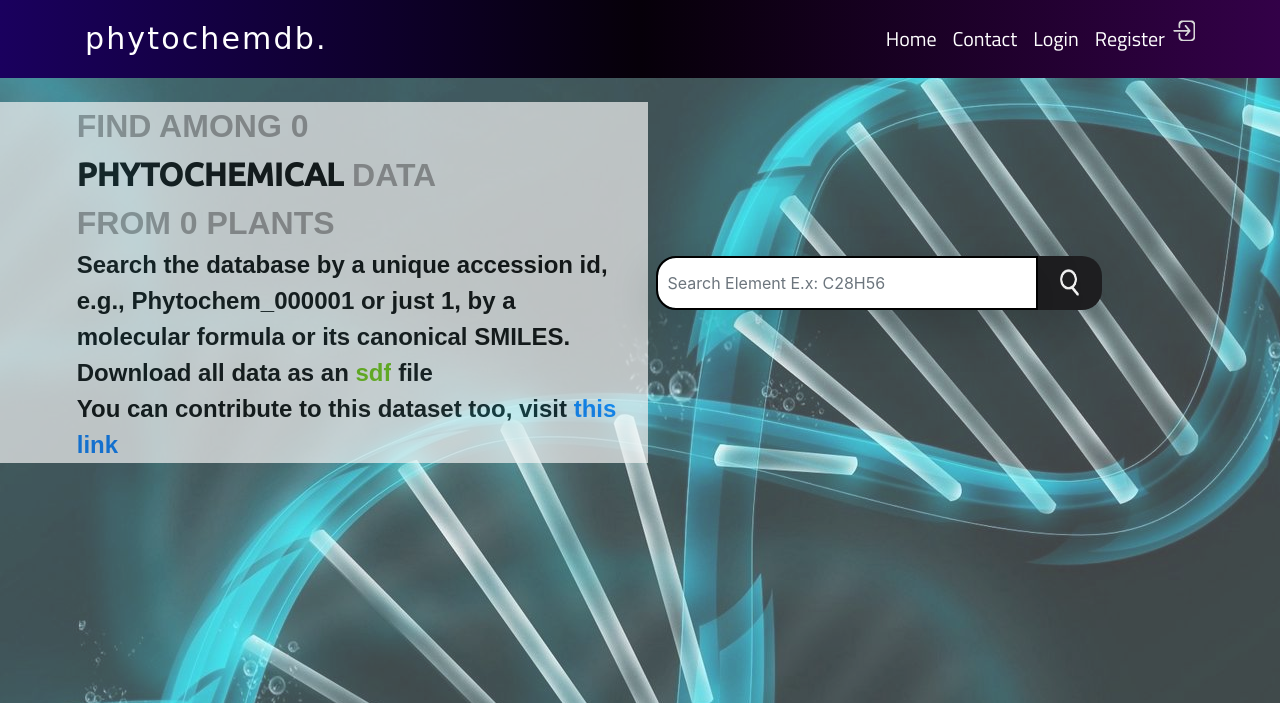
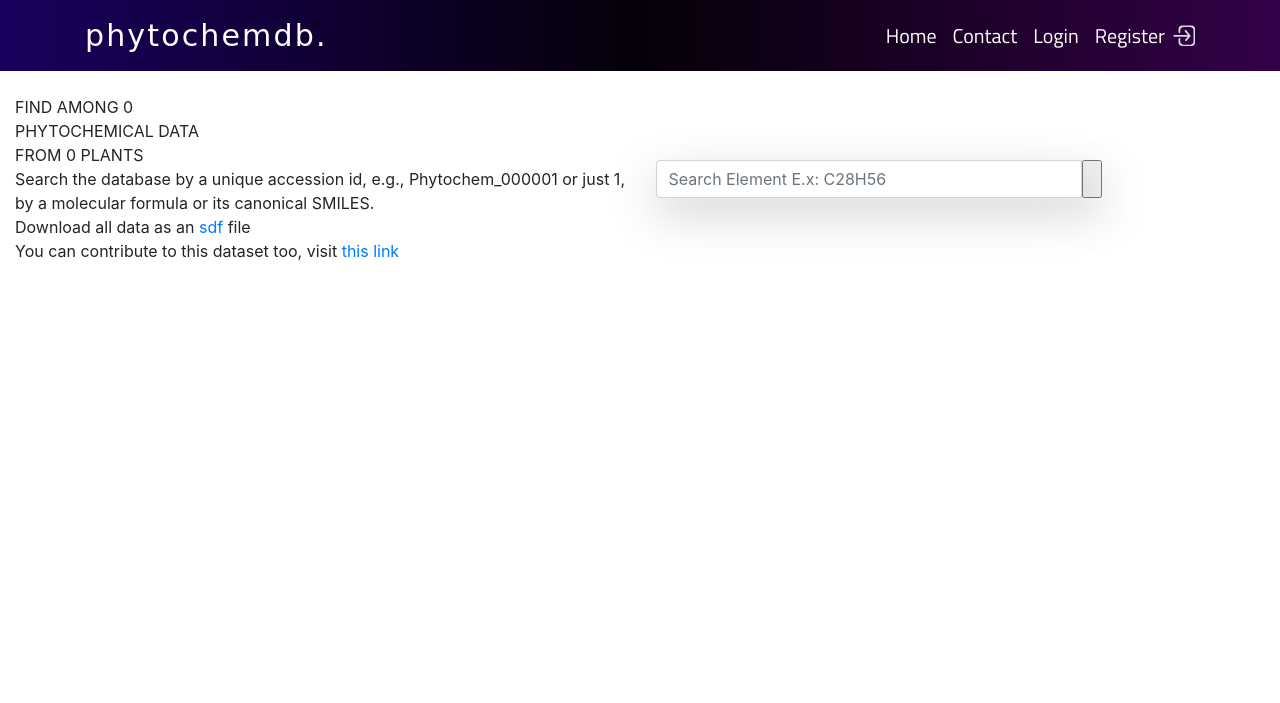
Before and after one commit to ahadsheikh/PhytoChem, a Django app: page / in a window 1280 px wide. Shown: the top 703 px of the page. Run offline with Django 3.2, Linux system fonts and the light colour scheme; data that the repository does not hold is empty; some libraries are stand-ins or nearby versions; some web fonts are replaced.

Commit message:
Added a New style File

```diff
--- a/main/static/main/CSS/style.css
+++ b/main/static/main/CSS/style.css
@@ -1,89 +1,7 @@
-.nav-link {
-    font-family: Roboto, cursive;
-    font-weight: 500;
-    text-transform: uppercase;
-    padding: 1rem;
-    color: black;
-}
-
-/* the sdf link text on homepage */
-.sdf {
-    background-color: #65BF02;
-    -webkit-background-clip: text;
-    -webkit-text-fill-color: transparent;
-    background-clip: text;
-    text-shadow: #1E1E20;
-}
-
-/* home page texts */
-.details {
-    padding-left: 10%;
-    font-size: 1.5rem;
-    font-weight: bold;
-    color: black;
-    font-family: Arial, Helvetica, sans-serif;
-    text-shadow: #1E1E20;
-}
-
-.intro {
-    padding-left: 10%;
-    font-size: 2rem;
-    font-weight: bold;
-    color: #9c9797;
-    font-family: Arial, Helvetica, sans-serif;
-    text-shadow: #1E1E20;
-}
-
-/* the colored phytochem text in homepage */
-.phytochem {
-    color: black;
-    font-family: Ubuntu, sans-serif;
-}
-
-/* texts in homepage */
-.site-title {
-    text-wrap: normal;
-    background-color: #f3f3f3;
-    opacity: 0.7;
-}
-
-/* home page background */
-.site-main::after {
-    content: "";
-    background: url("../images/bg.jpg") no-repeat center center;
-    opacity: 0.75;
-    top: 0;
-    left: 0;
-    bottom: 0;
-    right: 0;
-    position: absolute;
-    z-index: -1;
-}
-
-/* search text */
-.search {
-    padding: 0 10px;
-    font-size: 16px;
-    height: 54px;
-    border: 2px solid black;
-    border-radius: 20px 0 0 20px;
-    outline: none;
-}
-
-/* search button */
-.submit {
-    cursor: pointer;
-    border: none;
-    padding: 0 30px;
-    background: url("../images/Search-icon.png") no-repeat center center, #1E1E20;
-    background-size: 30% 50%;
-    height: 54px;
-    border-radius: 0 20px 20px 0;
-    outline: none;
-}
 
 /*           ------ writting for plant and Chemical Comound code --------*/
 .plant-about {
+    text-transform: capitalize;
     font-family: 'Titillium Web', sans-serif;
     padding: 5px 0;
     font-size: 30px;
@@ -96,6 +14,7 @@
 }
 
 .chemical-title {
+    text-transform: capitalize;
     font-family: 'ubuntu', sans-serif;
     border-radius: 3px;
     font-size: 25px;
@@ -114,6 +33,7 @@
 }
 
 .chemical-recomand {
+    text-transform: capitalize;
     font-family: 'Titillium Web', sans-serif;
     font-size: 17px;
     border-radius: 10px;
```
